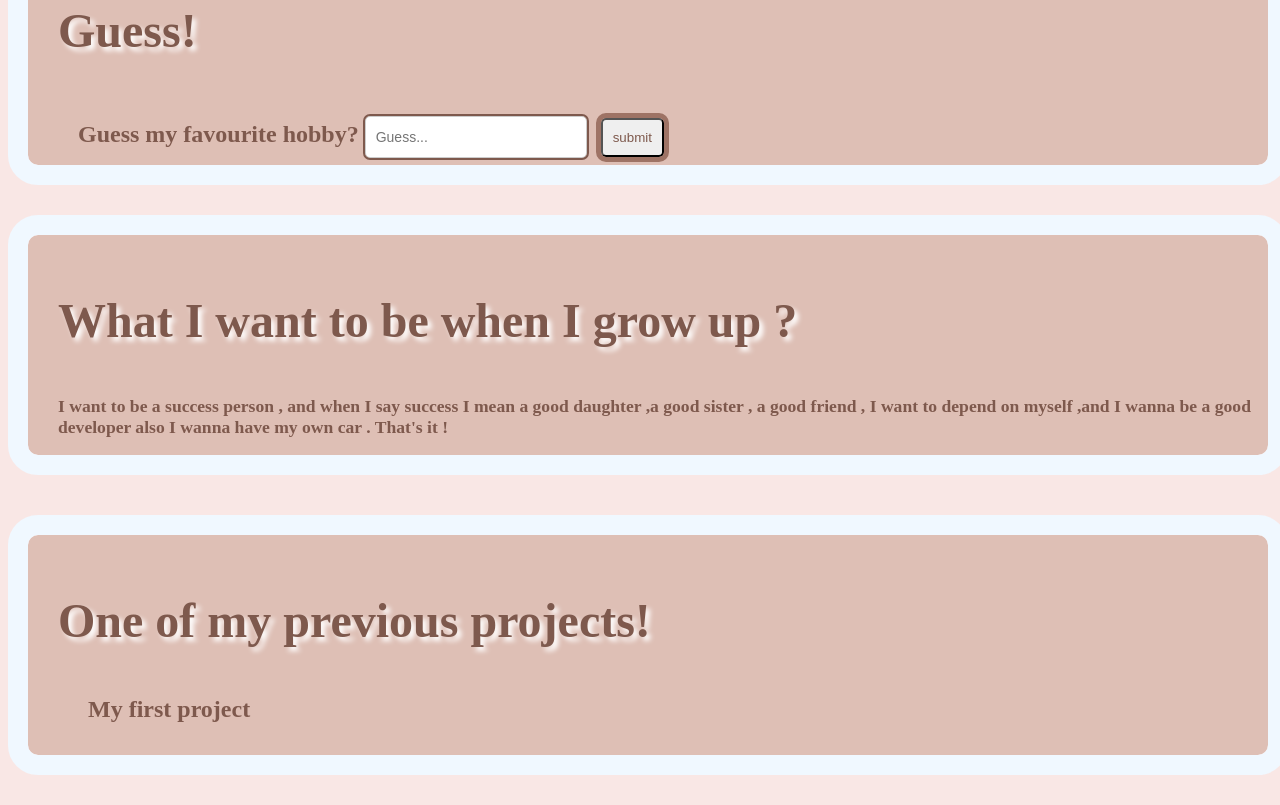
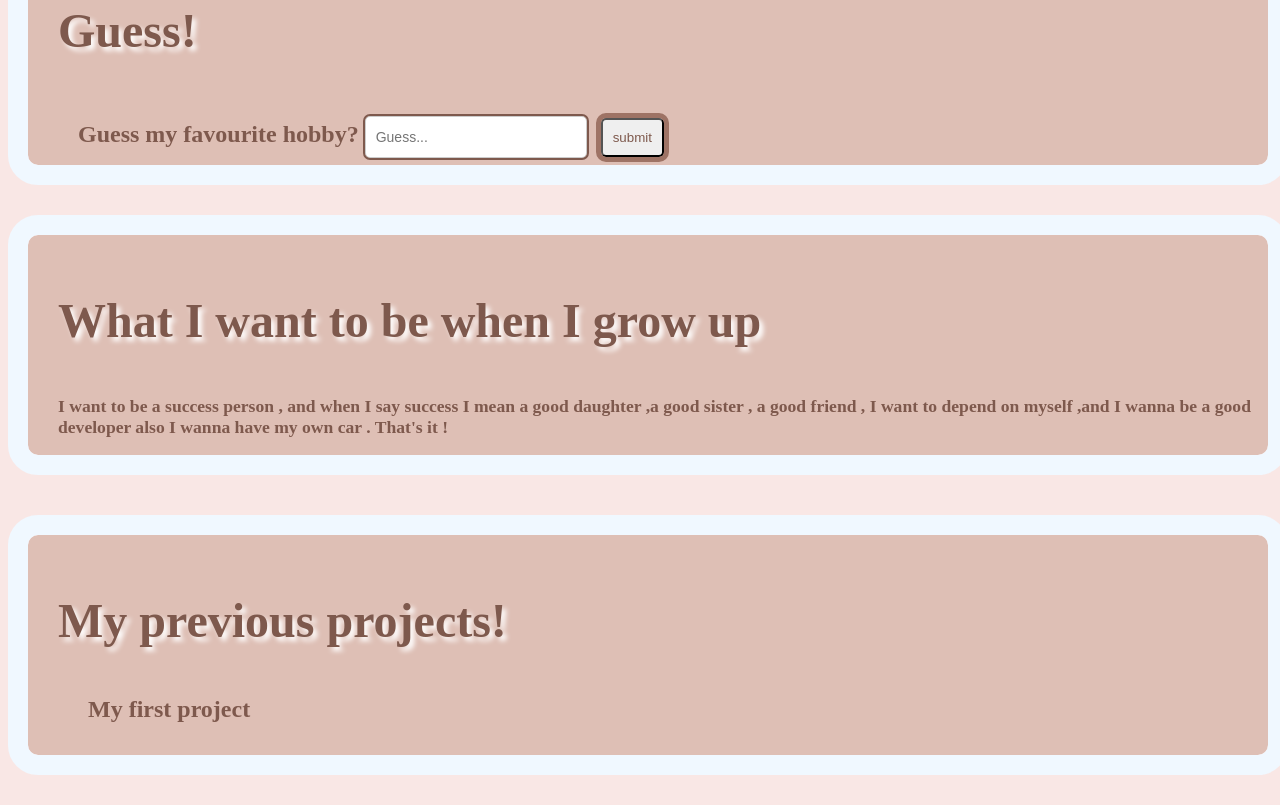
Before and after one commit to dareen-2006/Web-1-assignments, a plain HTML site: page website/web.html in a window 1280 px wide. Shown: the part 1192-1997 px from the top of the page. Drawn offline with Linux system fonts and the light colour scheme.

Commit message:
finallllll

```diff
--- a/website/web.html
+++ b/website/web.html
@@ -3,7 +3,7 @@
 <head>
     <meta charset="UTF-8">
     <meta name="viewport" content="width=device-width, initial-scale=1.0">
-    <title>Web site about my self</title>
+    <title>Dareen Abu Aisheh</title>
     <link rel="stylesheet" href="css/web.css">
 </head>
 <body>
@@ -53,12 +53,12 @@
             <button>submit</button>
 </form>
 <section id="grow"><!--What i want to be when i grow up-->
-       <h3 >What I want to be when I grow up ?</h3>
+       <h3 >What I want to be when I grow up </h3>
        <p style="margin-left: 20px;font-size: 110%;color: rgb(126, 89, 77);;"><b>I want to be a success person , and when I say success I mean a good daughter ,a good sister , a good friend , I want to depend on myself ,and I wanna be a good developer also I wanna have my own car . That's it ! </b></p>
 </section>
 <nav id ="project"><!--previous project-->
-  <h3>One of my previous projects!</h3>
-  <a style="color:rgb(126, 89, 77);font-size: 150%;margin-left: 50px;"href="https://github.com/dareen-2006/Web-1-assignments.git"><b>My first project</b></a>
+  <h3>My previous projects!</h3>
+  <a style="color:rgb(126, 89, 77);font-size: 150%;margin-left: 50px;"href="https://github.com/dareen-2006/Web-1-assignments.git"target="_blank"><b>My first project</b></a>
 </nav>
 </body>
 </html>
```
